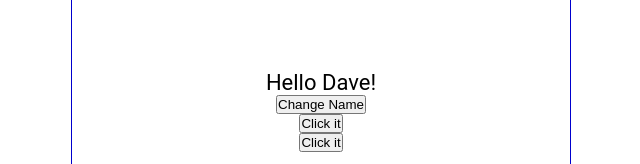
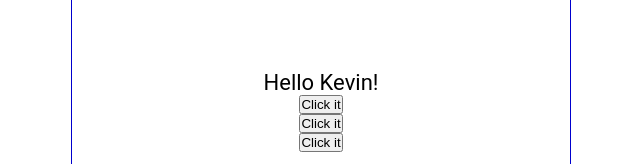
Before and after one commit to judascrow/react-beginners, a React (Create React App) app: page / in a window 1280 px wide. Shown: the part 296-460 px from the top of the page, without its empty margins (319-959 px from the left). Built offline with nearby package versions, Linux system fonts and the light colour scheme.

Commit message:
first commit

```diff
--- a/src/Content.js
+++ b/src/Content.js
@@ -1,31 +1,28 @@
-import { useState } from "react";
-
 const Content = () => {
-  const [name, setName] = useState("Dave");
-  const [count, setCount] = useState(0);
-
   const handleNameChange = () => {
     const names = ["Bob", "Kevin", "Dave"];
     const int = Math.floor(Math.random() * 3);
-    setName(names[int]);
+    return names[int];
   };
 
   const handleClick = () => {
-    setCount(count + 1);
-    setCount(count + 1);
-    console.log(count);
+    console.log("You clicked it");
   };
 
   const handleClick2 = (name) => {
-    console.log(count);
+    console.log(`${name} was clicked`);
+  };
+
+  const handleClick3 = (e) => {
+    console.log(e.target.innerText);
   };
 
   return (
     <main>
-      <p onDoubleClick={handleClick}>Hello {name}!</p>
-      <button onClick={handleNameChange}>Change Name</button>
+      <p onDoubleClick={handleClick}>Hello {handleNameChange()}!</p>
       <button onClick={handleClick}>Click it</button>
-      <button onClick={handleClick2}>Click it</button>
+      <button onClick={() => handleClick2("Dave")}>Click it</button>
+      <button onClick={(e) => handleClick3(e)}>Click it</button>
     </main>
   );
 };
```
